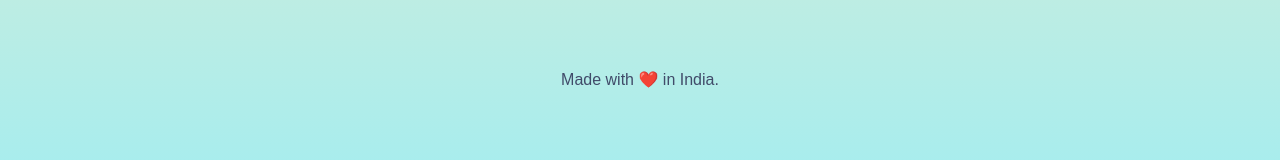
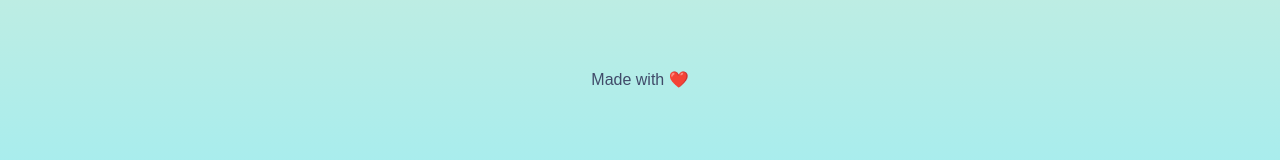
Before and after one commit to Kirti1695/drum-kit, a plain HTML site: page index.html in a window 1280 px wide. Shown: the part 505-665 px from the top of the page. Drawn offline with Linux system fonts and the light colour scheme.

Commit message:
Update index.html

```diff
--- a/index.html
+++ b/index.html
@@ -26,7 +26,7 @@
 
 </script>
   <footer>
-    Made with ❤️ in India.
+    Made with ❤️
   </footer>
 
 </body>
```
